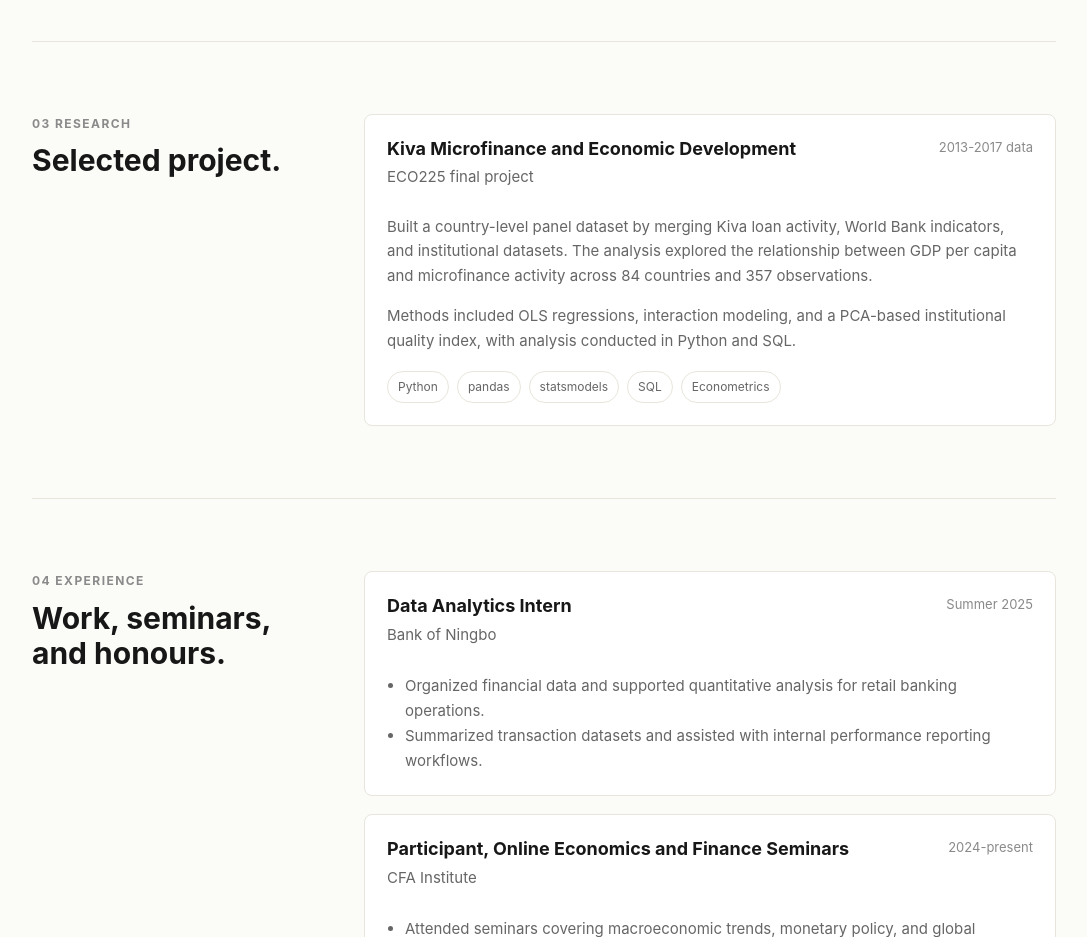
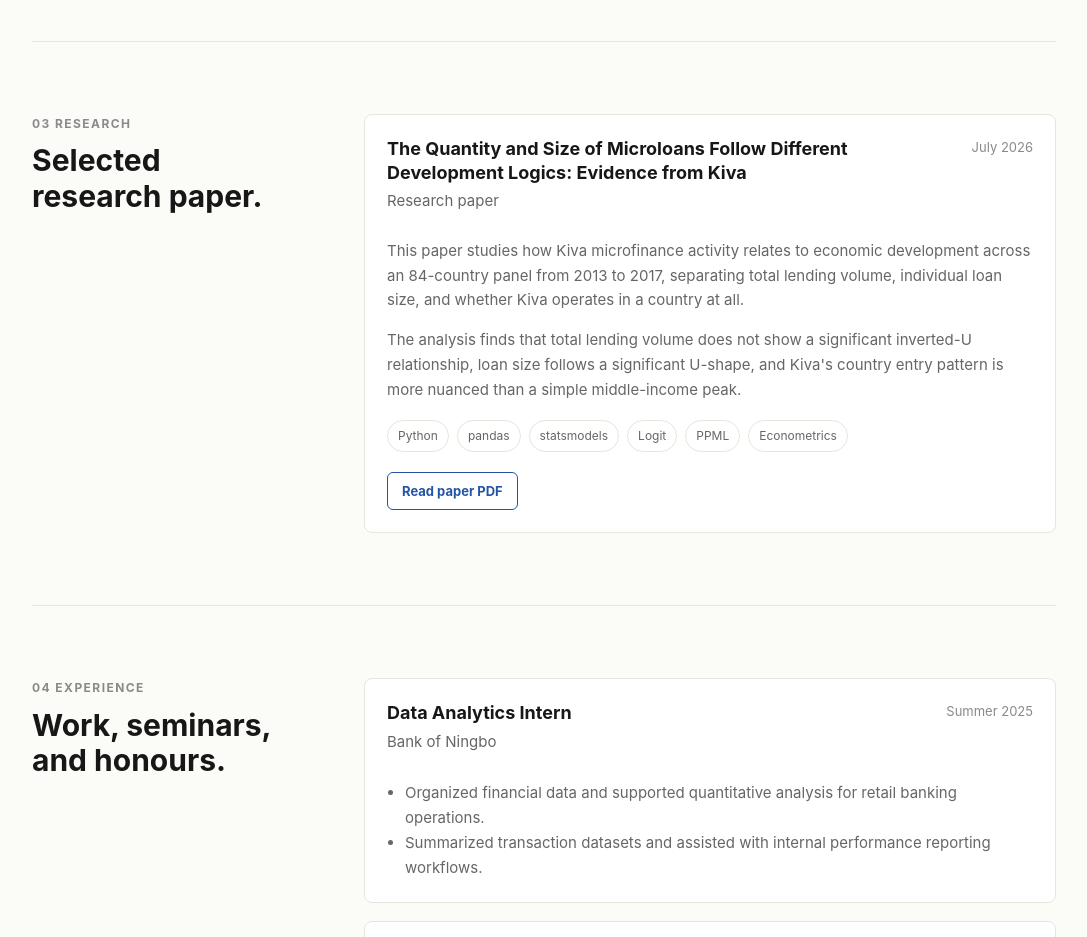
Before and after one commit to KexingYan/KexingYan.github.io, a plain HTML site: page index.html in a window 1280 px wide. Shown: the part 1640-2577 px from the top of the page, without its empty margins (96-1183 px from the left). Drawn offline with Linux system fonts and the light colour scheme.

Commit message:
Add research paper PDF

```diff
--- a/index.html
+++ b/index.html
@@ -319,6 +319,32 @@
       background: #fff;
     }
 
+    .item-actions {
+      display: flex;
+      flex-wrap: wrap;
+      gap: 10px;
+      margin-top: 20px;
+    }
+
+    .paper-link {
+      display: inline-flex;
+      align-items: center;
+      min-height: 38px;
+      padding: 0 14px;
+      border: 1px solid var(--accent);
+      border-radius: 6px;
+      color: var(--accent);
+      font-size: 13px;
+      font-weight: 700;
+      text-decoration: none;
+      transition: background 0.2s ease, color 0.2s ease;
+    }
+
+    .paper-link:hover {
+      background: var(--accent);
+      color: #fff;
+    }
+
     .skills {
       display: grid;
       grid-template-columns: repeat(2, minmax(0, 1fr));
@@ -565,29 +591,33 @@
       <div class="section-grid">
         <div>
           <p class="section-kicker">03 Research</p>
-          <h2 id="research-title">Selected project.</h2>
+          <h2 id="research-title">Selected research paper.</h2>
         </div>
         <div class="list">
           <article class="item">
             <div class="item-head">
               <div>
-                <h3>Kiva Microfinance and Economic Development</h3>
-                <p>ECO225 final project</p>
+                <h3>The Quantity and Size of Microloans Follow Different Development Logics: Evidence from Kiva</h3>
+                <p>Research paper</p>
               </div>
-              <span class="meta">2013-2017 data</span>
+              <span class="meta">July 2026</span>
             </div>
             <p>
-              Built a country-level panel dataset by merging Kiva loan activity, World Bank indicators, and institutional datasets. The analysis explored the relationship between GDP per capita and microfinance activity across 84 countries and 357 observations.
+              This paper studies how Kiva microfinance activity relates to economic development across an 84-country panel from 2013 to 2017, separating total lending volume, individual loan size, and whether Kiva operates in a country at all.
             </p>
             <p>
-              Methods included OLS regressions, interaction modeling, and a PCA-based institutional quality index, with analysis conducted in Python and SQL.
+              The analysis finds that total lending volume does not show a significant inverted-U relationship, loan size follows a significant U-shape, and Kiva's country entry pattern is more nuanced than a simple middle-income peak.
             </p>
             <div class="tags">
               <span class="tag">Python</span>
               <span class="tag">pandas</span>
               <span class="tag">statsmodels</span>
-              <span class="tag">SQL</span>
+              <span class="tag">Logit</span>
+              <span class="tag">PPML</span>
               <span class="tag">Econometrics</span>
+            </div>
+            <div class="item-actions">
+              <a class="paper-link" href="papers/the-quantity-and-size-of-microloans.pdf" target="_blank" rel="noreferrer">Read paper PDF</a>
             </div>
           </article>
         </div>
```
Also changed, not shown: 1 other file.
